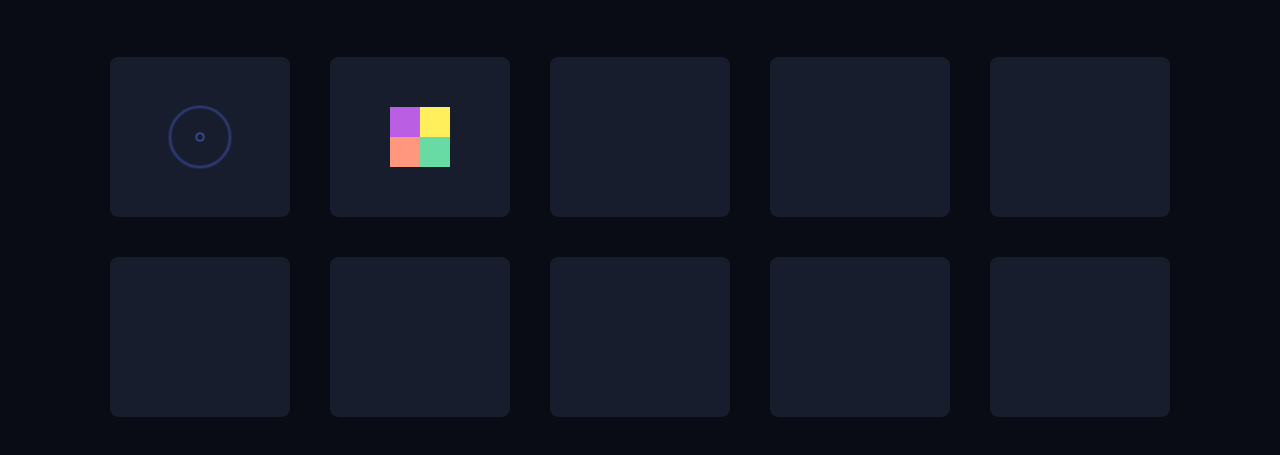
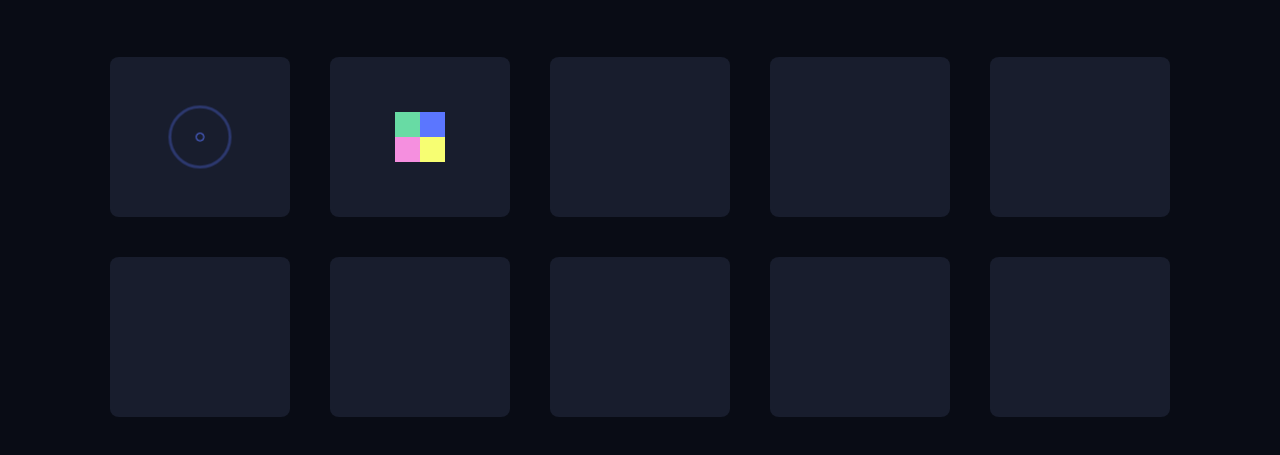
Before and after one commit to easy-peasy-free-preloaders/easy-peasy-free-preloaders.github.io, a plain HTML site: page index.html in a window 1280 px wide. Shown: the part 277-732 px from the top of the page. Drawn offline with Linux system fonts and the light colour scheme.

Commit message:
Fix second preloader

```diff
--- a/css/main.css
+++ b/css/main.css
@@ -280,8 +280,8 @@ body {
 
 .preloader--2 {
   position: absolute;
-  width: 60px;
-  height: 60px;
+  width: 50px;
+  height: 50px;
   top: 0;
   bottom: 0;
   left: 0;
@@ -292,27 +292,27 @@ body {
     height: 50%;
     position: absolute; }
   .preloader--2 .item-1 {
-    background-color: #BA5FE4;
+    background-color: #68DBA4;
     top: 0;
     left: 0;
     z-index: 1;
     -webkit-animation: item-1_move 5s cubic-bezier(0.6, 0.01, 0.4, 1) infinite;
     animation: item-1_move 5s cubic-bezier(0.6, 0.01, 0.4, 1) infinite; }
   .preloader--2 .item-2 {
-    background-color: #FFEF5B;
+    background-color: #5B76FF;
     top: 0;
     right: 0;
     -webkit-animation: item-2_move 5s cubic-bezier(0.6, 0.01, 0.4, 1) infinite;
     animation: item-2_move 5s cubic-bezier(0.6, 0.01, 0.4, 1) infinite; }
   .preloader--2 .item-3 {
-    background-color: #68DBA4;
+    background-color: #F7FE72;
     bottom: 0;
     right: 0;
     z-index: 1;
     -webkit-animation: item-3_move 5s cubic-bezier(0.6, 0.01, 0.4, 1) infinite;
     animation: item-3_move 5s cubic-bezier(0.6, 0.01, 0.4, 1) infinite; }
   .preloader--2 .item-4 {
-    background-color: #FF967E;
+    background-color: #F58FDF;
     bottom: 0;
     left: 0;
     -webkit-animation: item-4_move 5s cubic-bezier(0.6, 0.01, 0.4, 1) infinite;
```
